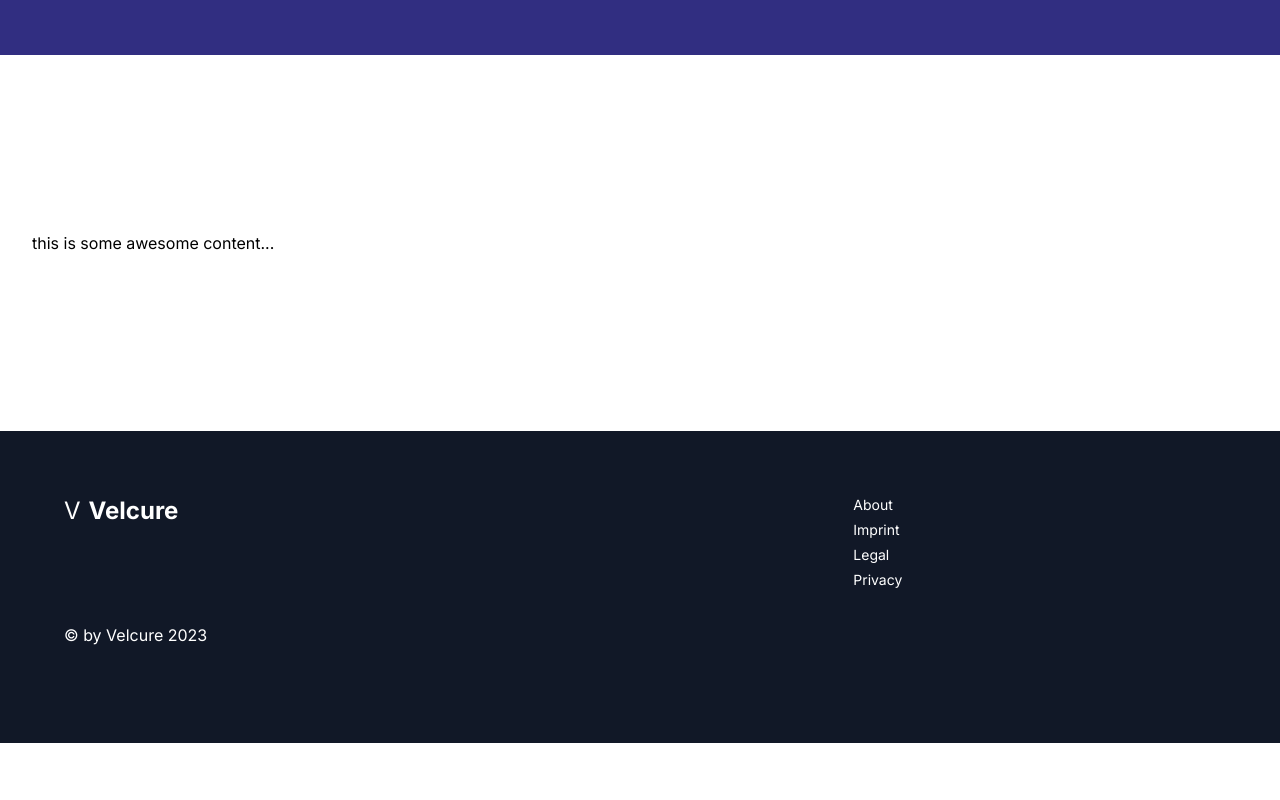
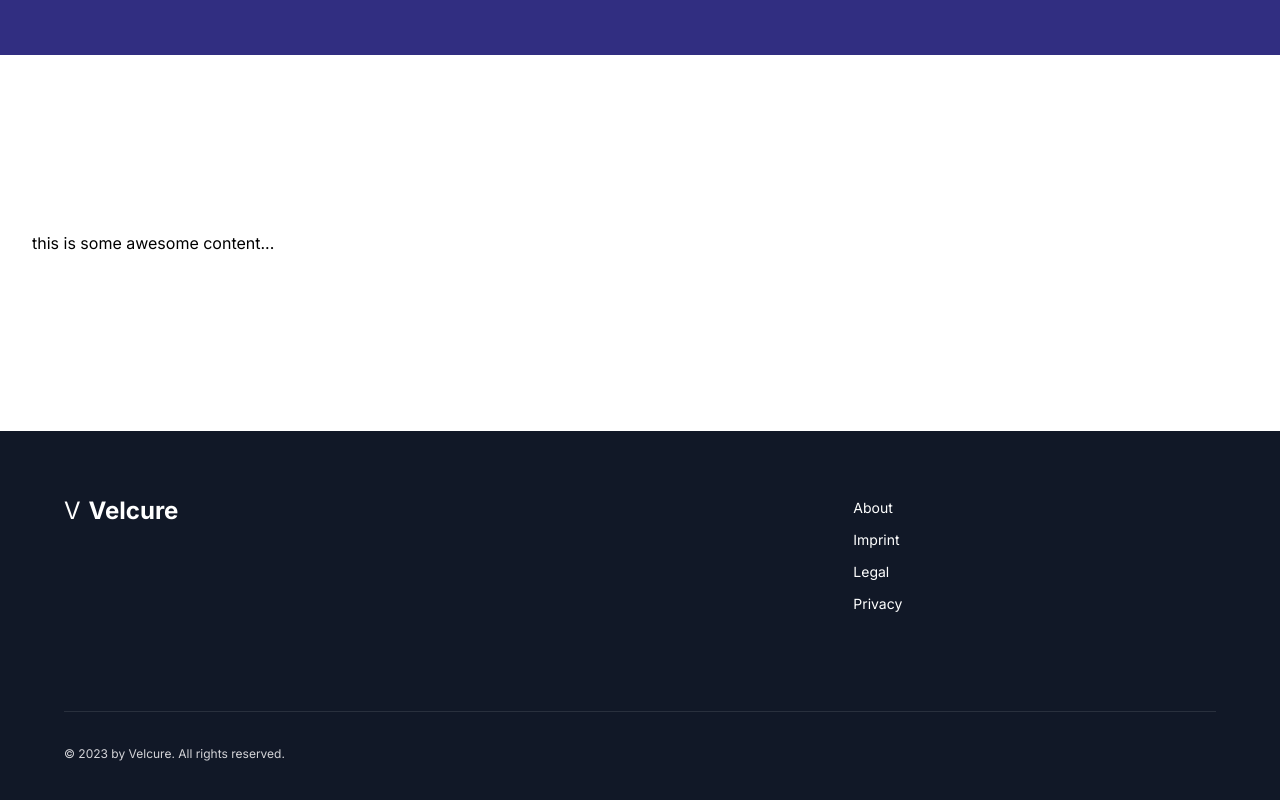
Before and after one commit to velcure/website, a Next.js app: page / in a window 1280 px wide. Shown: the part 1248-2048 px from the top of the page. Before the commit the page ends 1991 px from the top, so only its background shows below. Built offline with nearby package versions, Linux system fonts and the light colour scheme.

Commit message:
feat: copywrite

```diff
--- a/ui/site-footer.tsx
+++ b/ui/site-footer.tsx
@@ -19,38 +19,47 @@ export const SiteFooter: React.FC = () => {
             </Link>
           </div>
           <div className="col-span-12 flex flex-col space-y-1 md:col-span-4">
+            <ul className="space-y-2">
+              <li>
                 <Link
                   href="/about"
                   className="text-brand border-b border-transparent text-sm hover:border-white hover:opacity-70"
                 >
                   <span>About</span>
                 </Link>
+              </li>
+              <li>
                 <Link
                   href="/imprint"
                   className="text-brand border-b border-transparent text-sm hover:border-white hover:opacity-70"
                 >
                   <span>Imprint</span>
                 </Link>
+              </li>
+              <li>
                 <Link
                   href="/legal"
                   className="text-brand border-b border-transparent text-sm hover:border-white hover:opacity-70"
                 >
                   <span>Legal</span>
                 </Link>
+              </li>
+              <li>
                 <Link
                   href="/privacy"
                   className="text-brand border-b border-transparent text-sm hover:border-white hover:opacity-70"
                 >
                   <span>Privacy</span>
                 </Link>
+              </li>
+            </ul>
           </div>
         </div>
-        <div className="grid h-full grid-cols-4 gap-8 py-8 md:grid-cols-8">
-          <div className="col-span-4">
-            <p>
-              &copy; by {siteConfig.name} {new Date().getFullYear()}
+        <div className="mt-16 border-t border-white/10 pt-8 sm:mt-20 lg:mt-24">
+          <p className="text-xs leading-5 text-gray-300">
+            &copy; {new Date().getFullYear()} by {siteConfig.name}. All rights
+            reserved.
           </p>
-          </div>
         </div>
       </div>
     </footer>
```
Lines whose indentation alone changed are shown as unchanged.
